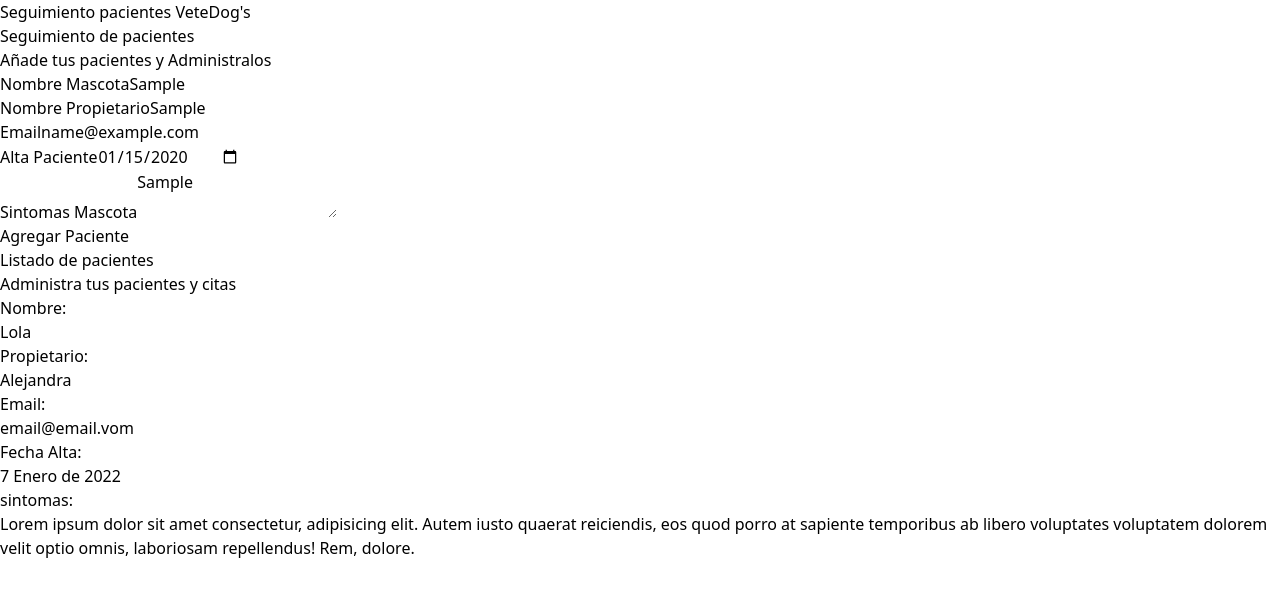
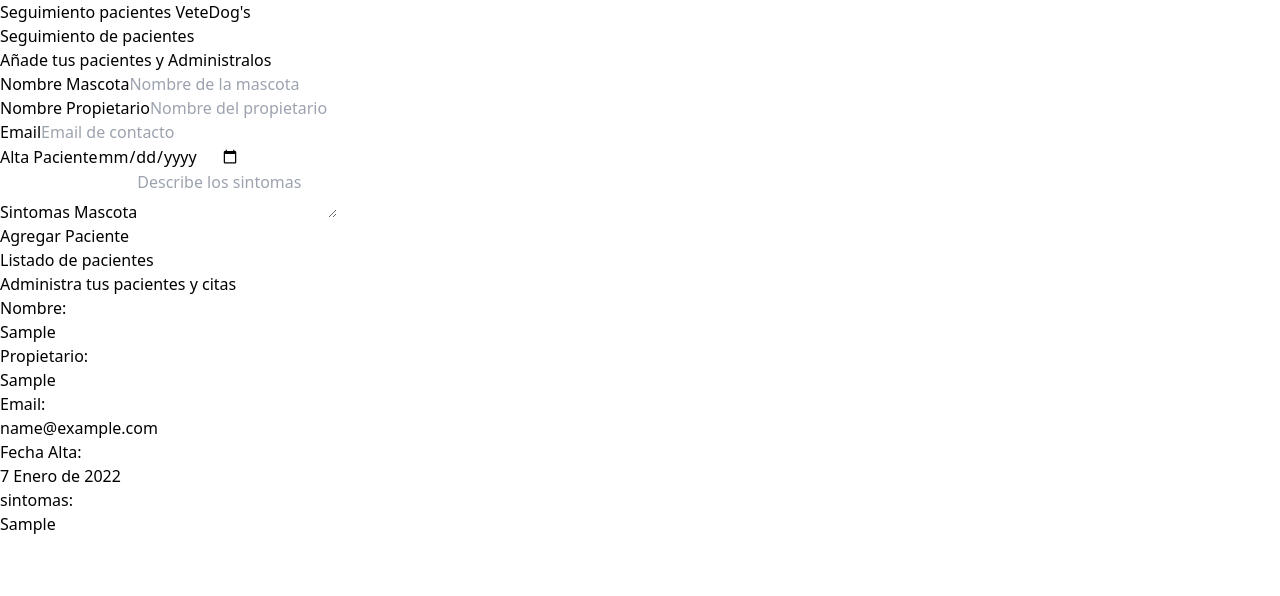
Before and after one commit to maebashiiceoctopus/citas-app, a React (Vite) app: page / in a window 1280 px wide. Both pictures are taken after typing "Sample", "Sample", "name@example.com", "2020-01-15", "Sample" into the empty fields and a click on the input "Agregar Paciente". Shown: the top 596 px of the page. Built offline with nearby package versions, Linux system fonts and the light colour scheme.

Commit message:
se pasan props entre componentes y child prop

```diff
--- a/src/App.jsx
+++ b/src/App.jsx
@@ -1,14 +1,20 @@
+import  { useState } from "react";
 import Form from "./components/Form/Form";
 import Header from "./components/Header/Header";
 import PatientList from "./components/PatientList/PatientList";
+
+
 function App() {
+const [pacientes,setPacientes]=useState([])
+
+
   return (
     <div className="container mx-auto mt-20">
       <>
-        <Header />
+        <Header setPacientes={pacientes} />
         <div className="mt-12 md:flex">
-          <Form />
-          <PatientList />
+          <Form pacientes={pacientes} setPacientes={setPacientes} />
+          <PatientList pacientes={pacientes} />
         </div>
       </>
     </div>
--- a/src/components/CardPatient/CardPatient.jsx
+++ b/src/components/CardPatient/CardPatient.jsx
@@ -1,29 +1,28 @@
 import React from "react";
 
-export default function CardPatient() {
+export default function CardPatient({paciente}) {
+
+  const {name, nameOwner, symptoms, date, email}=paciente;
   return (
     <div>
       <div className="m-3 px-5 py-10 bg-white shadow-md rounded-xl">
         <p className="font-bold mb-3 text-gray-700 uppercase">Nombre:{""}</p>
-        <span className="normal-case font-normal">Lola</span>
+        <span className="normal-case font-normal">{name}</span>
 
         <p className="font-bold mb-3 text-gray-700 uppercase">
           Propietario:{""}
         </p>
-        <span className="normal-case font-normal">Alejandra</span>
+        <span className="normal-case font-normal">{nameOwner}</span>
 
         <p className="font-bold mb-3 text-gray-700 uppercase">Email:{""}</p>
-        <span className="normal-case font-normal">email@email.vom</span>
+        <span className="normal-case font-normal">{email}</span>
         <p className="font-bold mb-3 text-gray-700 uppercase">
           Fecha Alta:{""}
         </p>
         <span className="normal-case font-normal">7 Enero de 2022</span>
         <p className="font-bold mb-3 text-gray-700 uppercase">sintomas:{""}</p>
         <span className="normal-case font-normal">
-          Lorem ipsum dolor sit amet consectetur, adipisicing elit. Autem iusto
-          quaerat reiciendis, eos quod porro at sapiente temporibus ab libero
-          voluptates voluptatem dolorem velit optio omnis, laboriosam
-          repellendus! Rem, dolore.
+          {symptoms}
         </span>
       </div>
     </div>
--- /dev/null
+++ b/src/components/Error/Error.jsx
@@ -0,0 +1,11 @@
+import React from 'react'
+
+export default function Error({children}) {
+    return (
+
+          <div className="bg-red-600 text-white text-center p-3 uppercase font-bold mb-3 rounded-md">
+            <p className="">{children}</p>
+          </div>
+
+    )
+}
--- a/src/components/Form/Form.jsx
+++ b/src/components/Form/Form.jsx
@@ -1,6 +1,7 @@
 import React, { useState, useEffect } from "react";
+import Error from "../Error/Error";
 
-function Form() {
+function Form({ pacientes, setPacientes }) {
   const [name, setName] = useState("");
   const [nameOwner, setNameOwner] = useState("");
   const [symptoms, setSymptoms] = useState("");
@@ -16,9 +17,27 @@
     if ([name, nameOwner, symptoms, date, email].includes("")) {
       console.log("hay un campo vacio");
       setError(true);
-      return
+      return;
     }
     setError(false);
+    //objeto paciente
+
+    const PACIENTE = {
+      name,
+      nameOwner,
+      symptoms,
+      date,
+      email,
+    };
+
+    setPacientes([...pacientes, PACIENTE]);
+
+    //limpiar formulario
+    setName('');
+    setNameOwner('');
+    setSymptoms('');
+    setDate('');
+    setEmail('');
   };
 
   return (
@@ -36,12 +55,7 @@
         onSubmit={handleSubmit}
         className="bg-white shadow-md rounded-lg py-10 px-5 mb-10"
       >
-        {error && (
-          <div className="bg-red-600 text-white text-center p-3 uppercase font-bold mb-3 rounded-md">
-
-            <p className="">Por favor diligencia todos los campos.</p>
-          </div>
-        )}
+        {error &&  <Error>Todos los campos son obligatorios</Error> }
         <div className="mb-5">
           <label
             htmlFor="mascota"
@@ -55,6 +69,7 @@
             className="border-2 w-full p-2 mt-2 placeholder-gray-400 rounded-md"
             placeholder="Nombre de la mascota"
             type="text"
+            value={name}
             /* Callback */
             onChange={(e) => {
               setName(e.target.value);
@@ -74,6 +89,7 @@
             className="border-2 w-full p-2 mt-2 placeholder-gray-400 rounded-md"
             placeholder="Nombre del propietario"
             type="text"
+            value={nameOwner}
             onChange={(e) => {
               setNameOwner(e.target.value);
             }}
@@ -92,6 +108,7 @@
             className="border-2 w-full p-2 mt-2 placeholder-gray-400 rounded-md"
             placeholder="Email de contacto"
             type="email"
+            value={email}
             onChange={(e) => {
               setEmail(e.target.value);
             }}
@@ -109,6 +126,7 @@
             id="alta"
             className="border-2 w-full p-2 mt-2 placeholder-gray-400 rounded-md"
             type="date"
+            value={date}
             onChange={(e) => {
               setDate(e.target.value);
             }}
@@ -126,6 +144,7 @@
             id="sintomas"
             className="border-2 w-full p-2 mt-2 placeholder-gray-400 rounded-md"
             placeholder="Describe los sintomas"
+            value={symptoms}
             onChange={(e) => {
               setSymptoms(e.target.value);
             }}
--- a/src/components/PatientList/PatientList.jsx
+++ b/src/components/PatientList/PatientList.jsx
@@ -1,22 +1,22 @@
 import React from "react";
 import CardPatient from "../CardPatient/CardPatient";
 
-export default function PatientList() {
+export default function PatientList({ pacientes }) {
+  console.log(pacientes);
   return (
     <div className="md:w-1/2 lg:w-3/5 md:h-screen overflow-y-scroll">
-      <h2 className="font-black text-3xl text-center">
-        Listado de pacientes{" "}
-      </h2>
+      <h2 className="font-black text-3xl text-center">Listado de pacientes </h2>
 
       <p className="text-lg mt-5 text-center mb-10">
         Administra tus {""}
         <span className="text-indigo-500 font-bold">pacientes y citas</span>
       </p>
 
-    <CardPatient></CardPatient>
+      {pacientes.map((paciente) => (
+         <CardPatient paciente={paciente}></CardPatient>
+      ))}
+
 
     </div>
-
-
   );
 }
```
